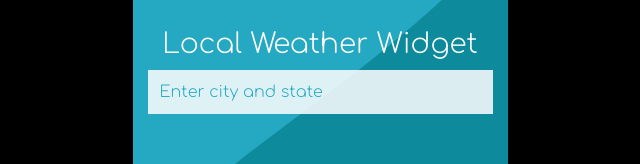
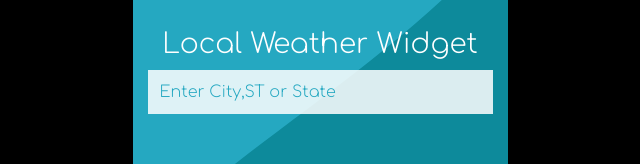
Before and after one commit to joemilbach/Weather-React, a React (Create React App) app: page / in a window 1280 px wide. Shown: the part 256-420 px from the top of the page, without its empty margins (320-960 px from the left). Built offline with nearby package versions, Linux system fonts and the light colour scheme.

Commit message:
Placeholder text update

```diff
--- a/src/components/WeatherSearch.js
+++ b/src/components/WeatherSearch.js
@@ -113,7 +113,7 @@ class WeatherSearch extends Component {
             {this.state.inputs.map((input, idx) => (
               <div key={input.name.toLowerCase()} className="form-group form-group-search">
                 <label className="sr-only" htmlFor={input.name.toLowerCase()}>{input.name}</label>
-                <input type="text" name={input.name.toLowerCase()} className="form-control form-control-search" placeholder="Enter city and state" value={input.value} onChange={(e) => this.searchInputChange(idx, e)} onKeyPress={(e) => this.searchSubmit(idx, e)}/>
+                <input type="text" name={input.name.toLowerCase()} className="form-control form-control-search" placeholder="Enter City,ST or State" value={input.value} onChange={(e) => this.searchInputChange(idx, e)} onKeyPress={(e) => this.searchSubmit(idx, e)}/>
                 {input.error && <div className="invalid-feedback">{input.error}</div>}
                 {input.value && <button type="button" className="btn btn-reset" onClick={this.clearSearch}><span className="sr-only">Reset</span></button>}
               </div>
```
